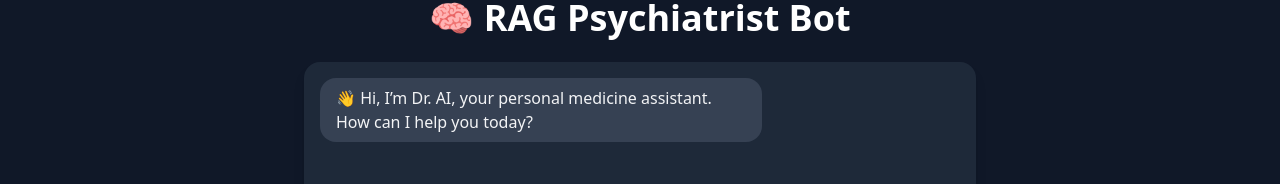
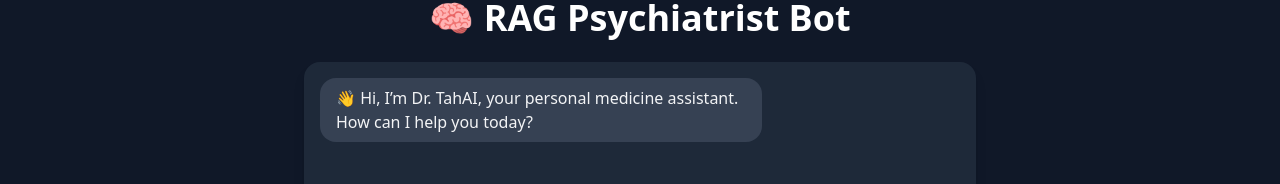
Before and after one commit to MuhammadTaha01/OpenAI-Hackathon, a React (Vite) app in the folder client/: page /chat in a window 1280 px wide. Shown: the part 146-330 px from the top of the page. Built offline with nearby package versions, Linux system fonts and the light colour scheme.

Commit message:
Dr name was changed

```diff
--- a/client/src/Pages/ChatPage.jsx
+++ b/client/src/Pages/ChatPage.jsx
@@ -7,7 +7,7 @@ function ChatPage() {
   const [messages, setMessages] = useState([
     {
       role: "bot",
-      text: "👋 Hi, I’m Dr. AI, your personal medicine assistant. How can I help you today?",
+      text: "👋 Hi, I’m Dr. TahAI, your personal medicine assistant. How can I help you today?",
     },
   ]);
   const [input, setInput] = useState("");
```
